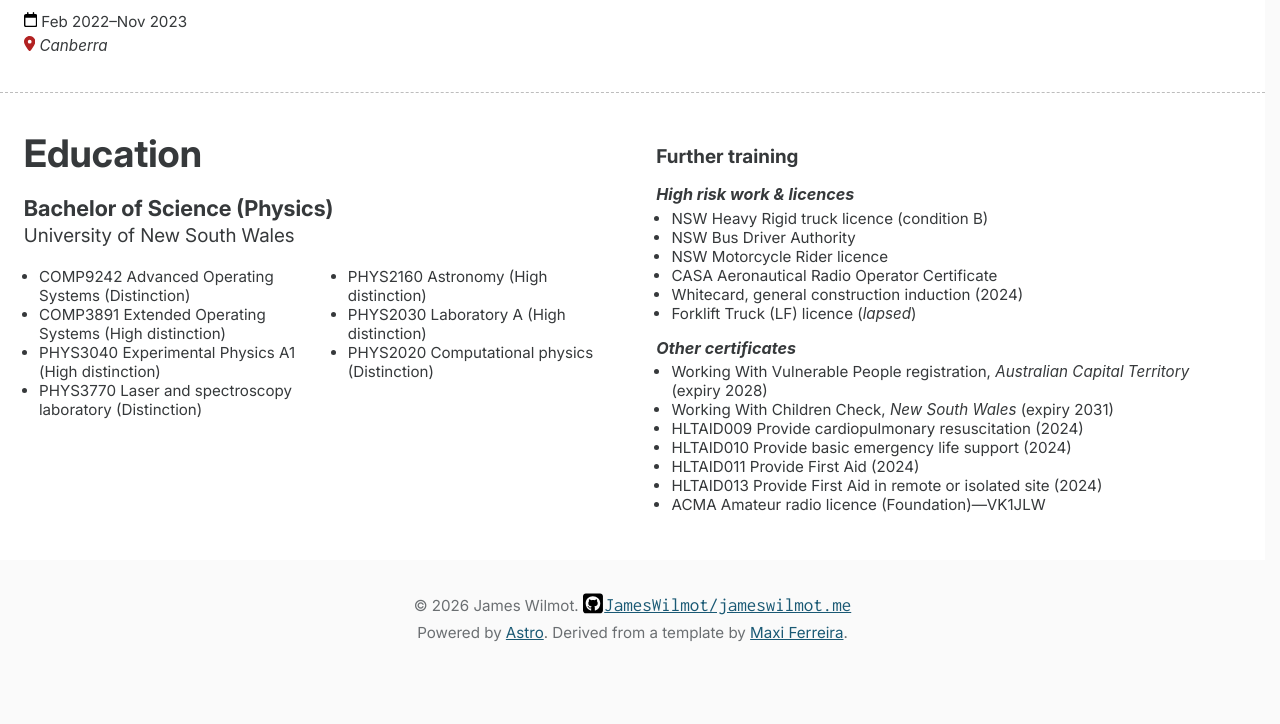
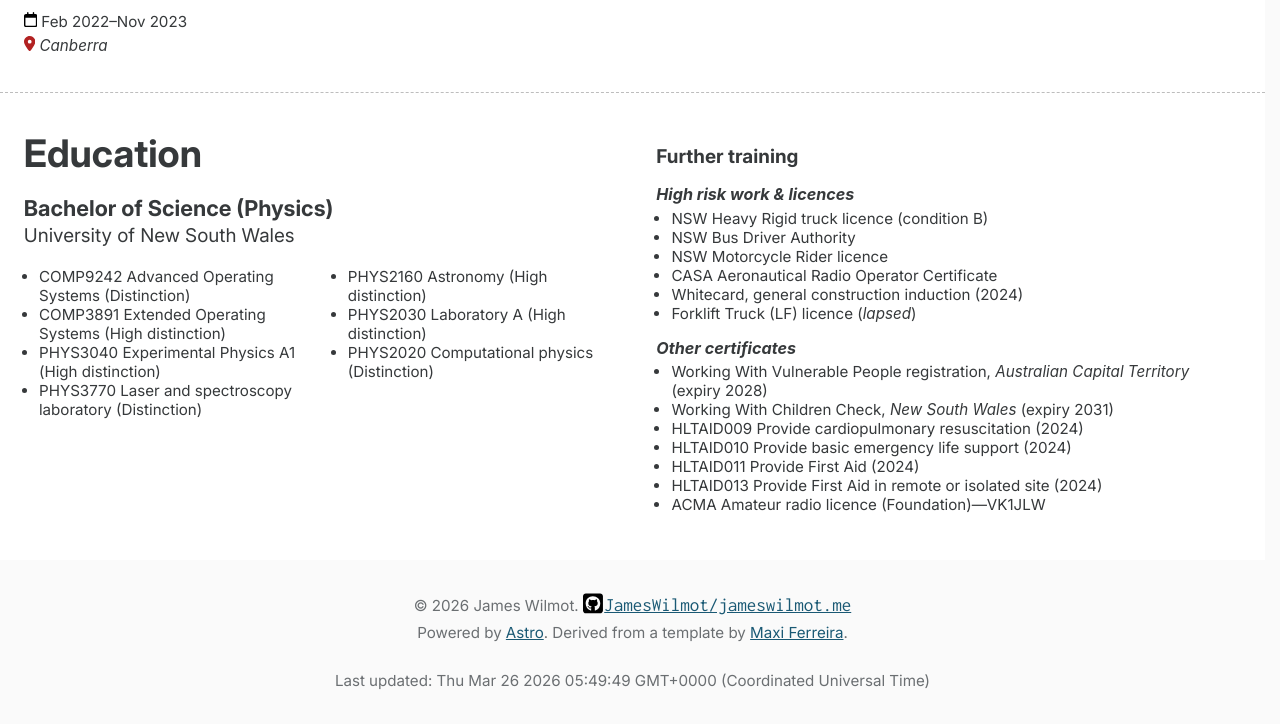
Before and after one commit to JamesWilmot/jameswilmot.me, an Astro site: page / in a window 1280 px wide. Shown: the part 5002-5726 px from the top of the page. Before the commit the page ends 5677 px from the top, so only its background shows below. Built offline with nearby package versions, Linux system fonts and the light colour scheme; Astro itself is replaced by a stand-in of ours; a web font is replaced by a local one.

Commit message:
Footer.astro: added last updated

```diff
--- a/src/components/Footer.astro
+++ b/src/components/Footer.astro
@@ -1,15 +1,18 @@
 ---
 import GitHubLink from './links/github.astro';
+
+const buildDate = new Date();
 ---
 
 
 <footer>
   <span>
-    &copy; {new Date().getFullYear()} James Wilmot.
+    &copy; {buildDate.getFullYear()} James Wilmot.
     <GitHubLink href="https://github.com/JamesWilmot/jameswilmot.me">JamesWilmot/jameswilmot.me</GitHubLink>
       <br />
     Powered by <a href="https://astro.build" rel="noopener">Astro</a>.
-    Derived from a template by <a href="https://www.twitter.com/Charca" rel="noopener">Maxi Ferreira</a>.
+    Derived from a template by <a href="https://www.twitter.com/Charca" rel="noopener">Maxi Ferreira</a>. <br /> <br />
+    Last updated: <time datetime={buildDate}>{buildDate}</time>
   </span>
 </footer>
 
```
